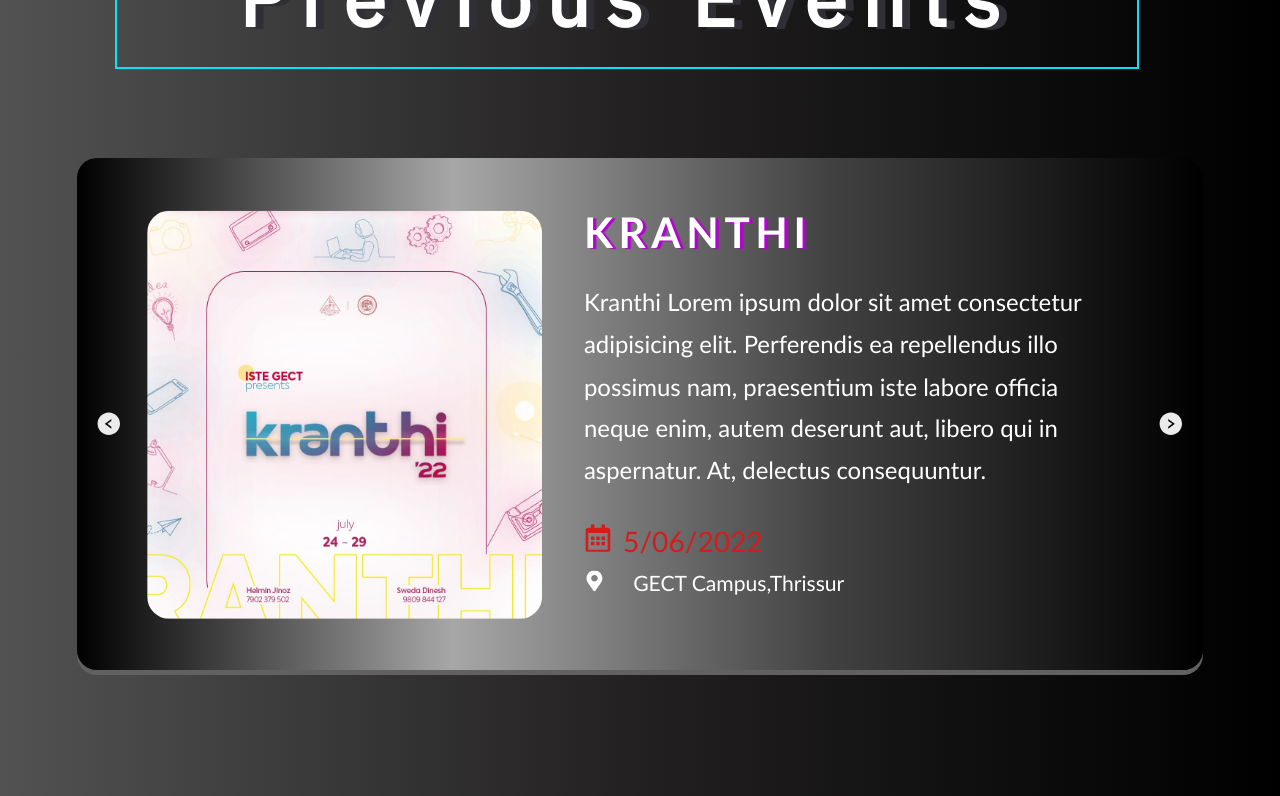
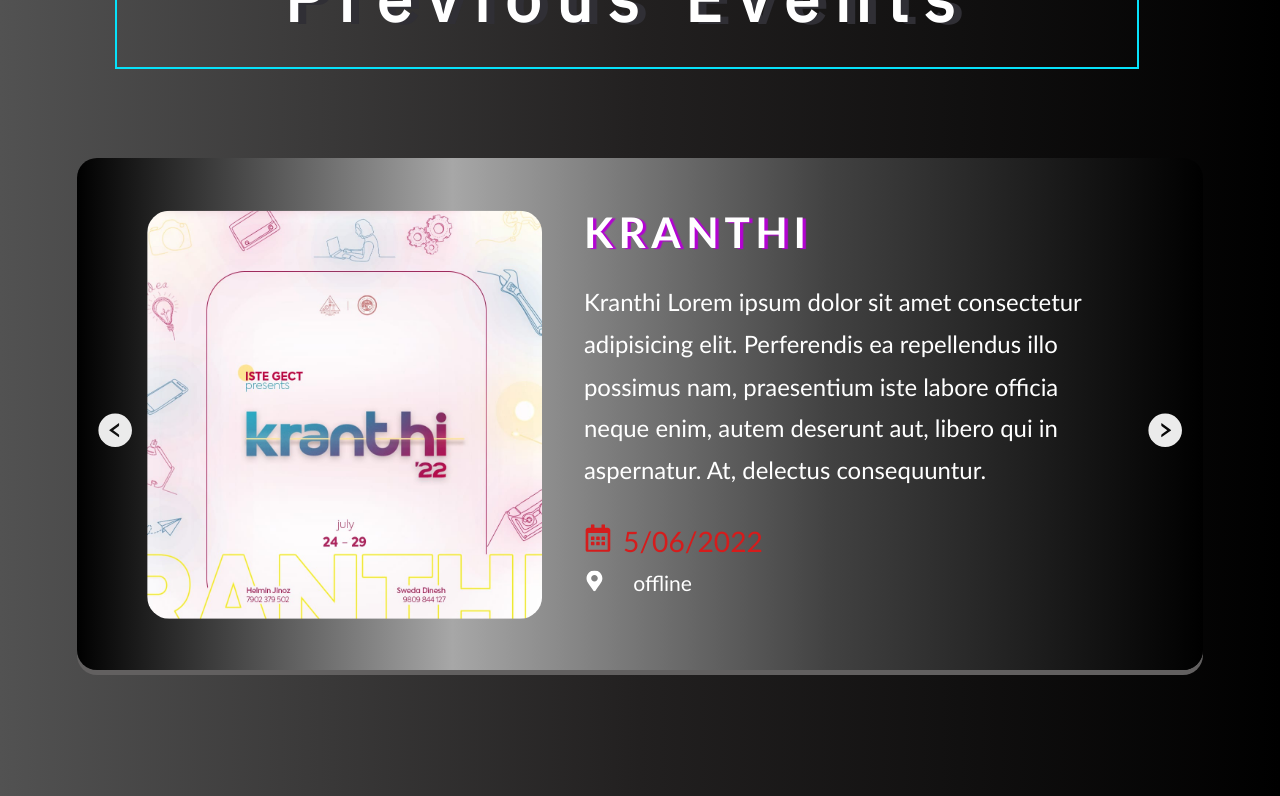
Before and after one commit to ISTEGECT/iste-website, a React (Create React App) app in the folder iste/: page / in a window 1280 px wide. Shown: the part 2440-3236 px from the top of the page. Built offline with nearby package versions, Linux system fonts and the light colour scheme.

Commit message:
content changed

```diff
--- a/iste/src/component/Data.js
+++ b/iste/src/component/Data.js
@@ -15,73 +15,85 @@
       image:kranthi,
       title:"KRANTHI",
       content:"Kranthi Lorem ipsum dolor sit amet consectetur adipisicing elit. Perferendis ea repellendus illo possimus nam, praesentium iste labore officia neque enim, autem deserunt aut, libero qui in aspernatur. At, delectus consequuntur.",
-      date:"5/06/2022"
+      date:"5/06/2022",
+      state:"offline"
     },
     {
       image:elektra,
       title:"ELEKTRA",
       content:"elektra Lorem ipsum dolor sit amet consectetur adipisicing elit. Perferendis ea repellendus illo possimus nam, praesentium iste labore officia neque enim, autem deserunt aut, libero qui in aspernatur. At, delectus consequuntur.",
-      date:"6/06/2022"
+      date:"6/06/2022",
+      state:"offline"
     },
     {
       image:infinoia,
       title:"INFINOIA",
       content:"infinoia Lorem ipsum dolor sit amet consectetur adipisicing elit. Perferendis ea repellendus illo possimus nam, praesentium iste labore officia neque enim, autem deserunt aut, libero qui in aspernatur. At, delectus consequuntur.",
-      date:"7/06/2022"
+      date:"7/06/2022",
+      state:"offline"
     },
     {
       image:leto,
       title:"LETO",
       content:"Leto Lorem ipsum dolor sit amet consectetur adipisicing elit. Perferendis ea repellendus illo possimus nam, praesentium iste labore officia neque enim, autem deserunt aut, libero qui in aspernatur. At, delectus consequuntur.",
-      date:"5/06/2022"
+      date:"5/06/2022",
+      state:"offline"
     },
     {
       image:solidify,
       title:"SOLIDIFY",
       content:"Solidify Lorem ipsum dolor sit amet consectetur adipisicing elit. Perferendis ea repellendus illo possimus nam, praesentium iste labore officia neque enim, autem deserunt aut, libero qui in aspernatur. At, delectus consequuntur.",
-      date:"5/06/2022"
+      date:"5/06/2022",
+      state:"offline"
     },
     {
       image:design_and_define,
       title:"DESIGN AND DEFINE",
       content:"design_and_define Lorem ipsum dolor sit amet consectetur adipisicing elit. Perferendis ea repellendus illo possimus nam, praesentium iste labore officia neque enim, autem deserunt aut, libero qui in aspernatur. At, delectus consequuntur.",
-      date:"5/06/2022"
+      date:"5/06/2022",
+      state:"offline"
     },
     {
       image: grab_the_job,
       title:" GRAB THE JOB",
       content:" grab_the_job Lorem ipsum dolor sit amet consectetur adipisicing elit. Perferendis ea repellendus illo possimus nam, praesentium iste labore officia neque enim, autem deserunt aut, libero qui in aspernatur. At, delectus consequuntur.",
-      date:"5/06/2022"
+      date:"5/06/2022",
+      state:"offline"
     },
     {
       image:circuitry,
       title:"CIRCUITRY",
       content:"circuitry Lorem ipsum dolor sit amet consectetur adipisicing elit. Perferendis ea repellendus illo possimus nam, praesentium iste labore officia neque enim, autem deserunt aut, libero qui in aspernatur. At, delectus consequuntur.",
-      date:"5/06/2022"
+      date:"5/06/2022",
+      state:"offline"
     },
     {
       image:launchpad,
       title:"LAUNCHPAD",
       content:"Launchpad Lorem ipsum dolor sit amet consectetur adipisicing elit. Perferendis ea repellendus illo possimus nam, praesentium iste labore officia neque enim, autem deserunt aut, libero qui in aspernatur. At, delectus consequuntur.",
-      date:"5/06/2022"
+      date:"5/06/2022",
+      state:"offline"
     },
     {
       image:photoshop,
       title:"PHOTOSHOP",
       content:"photoshop Lorem ipsum dolor sit amet consectetur adipisicing elit. Perferendis ea repellendus illo possimus nam, praesentium iste labore officia neque enim, autem deserunt aut, libero qui in aspernatur. At, delectus consequuntur.",
-      date:"5/06/2022"
+      date:"5/06/2022",
+      state:"online"
     },
     {
       image:posterdesigning ,
       title:"POSTER DESIGNING ",
       content:"posterdesigning  Lorem ipsum dolor sit amet consectetur adipisicing elit. Perferendis ea repellendus illo possimus nam, praesentium iste labore officia neque enim, autem deserunt aut, libero qui in aspernatur. At, delectus consequuntur.",
-      date:"5/06/2022"
+      date:"5/06/2022",
+      state:"online"
     },
     {
       image:discussion ,
       title:"DISCUSSION",
       content:"discussion  Lorem ipsum dolor sit amet consectetur adipisicing elit. Perferendis ea repellendus illo possimus nam, praesentium iste labore officia neque enim, autem deserunt aut, libero qui in aspernatur. At, delectus consequuntur.",
-      date:"5/06/2022"
+      date:"5/06/2022",
+      state:"offline"
     },
   ];
  export default content;
--- a/iste/src/component/Gallery.css
+++ b/iste/src/component/Gallery.css
@@ -13,7 +13,7 @@
   width: 100%;
   /* background: linear-gradient(0deg, #000, #272727); */
   font-weight: 700;
-  font-size: 6vw;
+  font-size: 5vw;
   line-height: 13vw;
   /* width: 70vw; */
 
@@ -105,7 +105,7 @@
 
 font-style: normal;
 font-weight: 100;
-font-size: 2vw;
+font-size: 1vw;
 line-height: 60.2%;
 /* padding-top: 4vw; */
 overflow: hidden;
@@ -210,26 +210,26 @@
   letter-spacing: 0.4vw;
 }
 @media (max-width: 575.98px) {
-  .arrow{
+  /* .arrow{
     height: 4vw;
     width: 4vw;
     background-color: transparent;
-  }
+  } */
 
   .prev svg{
-    height: 3vw;
-   width: 3vw;
+    /* height: 3vw;
+   width: 3vw; */
     position: relative;
     bottom: 1.2vw;
-    right: 1.8vw;
+    right: 0.1vw;
     transition: color 300ms;
   }
   .next svg{
-    height: 3vw;
-    width: 3vw;
+    /* height: 3vw;
+    width: 3vw; */
     position: relative;
     bottom: 1.2vw;
-    right: 3.5vw;
+    right: 2vw;
     transition: color 300ms;
   }
   }
--- a/iste/src/component/Gallery.js
+++ b/iste/src/component/Gallery.js
@@ -11,7 +11,7 @@
   const NextArrow = ({ onClick }) => {
     return (
       <div className="arrow next" onClick={onClick}>
-        <AiFillRightCircle />
+        <AiFillRightCircle style={{height:"3vw",width:"3vw"}}/>
       </div>
     );
   };
@@ -19,7 +19,7 @@
   const PrevArrow = ({ onClick }) => {
     return (
       <div className="arrow prev" onClick={onClick} >
-        <AiFillLeftCircle  />
+        <AiFillLeftCircle style={{height:"3vw",width:"3vw"}} />
       </div>
     );
   };
@@ -55,7 +55,7 @@
              <h2 className='content'style={{fontSize:'3vw'}}>{element.title}</h2>
               <p style={{fontSize:'1.7vw',marginTop:'2vw',fontWeight:'10'}}>{element.content}</p>
               <p style={{color:'rgb(213, 28, 28)',fontSize:'2vw',marginTop:'2vw'}}><FaRegCalendarAlt style={{marginRight:'10px',color:'rgb(213, 28, 28)'}}/>{element.date}</p>
-              <p style={{fontSize:'1.5vw'}}><FaMapMarkerAlt style={{marginRight:'2vw'}}/>GECT Campus,Thrissur</p>
+              <p style={{fontSize:'1.5vw'}}><FaMapMarkerAlt style={{marginRight:'2vw'}}/>{element.state}</p>
 
              </div>
             </div>
--- a/iste/src/component/Navbar.js
+++ b/iste/src/component/Navbar.js
@@ -4,7 +4,6 @@
 import { MdClose } from "react-icons/md";
 
 import {Link } from "react-scroll";
-
 const Navbar = () => {
   const [toggle,setToggle] = useState(false);
   const handleToggle = () => {
@@ -22,7 +21,7 @@
       <div className="but" ><Link to="events"spy={true} smooth={true} offset={-90} duration={500}>EVENTS</Link></div>
       <div className="but"><Link to="about"spy={true} smooth={true} offset={-100} duration={500}>ABOUT</Link></div>
       <div className="but"><Link to="team"spy={true} smooth={true} offset={-70} duration={500}>EXECOM</Link></div>
-      <div className="but"><Link to="contact"spy={true} smooth={true} offset={50} duration={500}>CONTACT</Link></div>
+      <div className="but"><Link to="contact"spy={true} smooth={true} offset={-80} duration={500}>CONTACT</Link></div>
 
 
 
--- a/iste/src/component/TeamMembers.js
+++ b/iste/src/component/TeamMembers.js
@@ -76,9 +76,9 @@
                         </div>
                     </div>
                 </div>
-                <div className="seeMoreDiv">
+                {/* <div className="seeMoreDiv">
                     <a href=''><button className="seeMoreBtn">See More</button></a>
-                </div>
+                </div> */}
             </div>
         </>
     );
```
Also changed, not shown: 1 other file (tests, documents, lock files or other folders).
